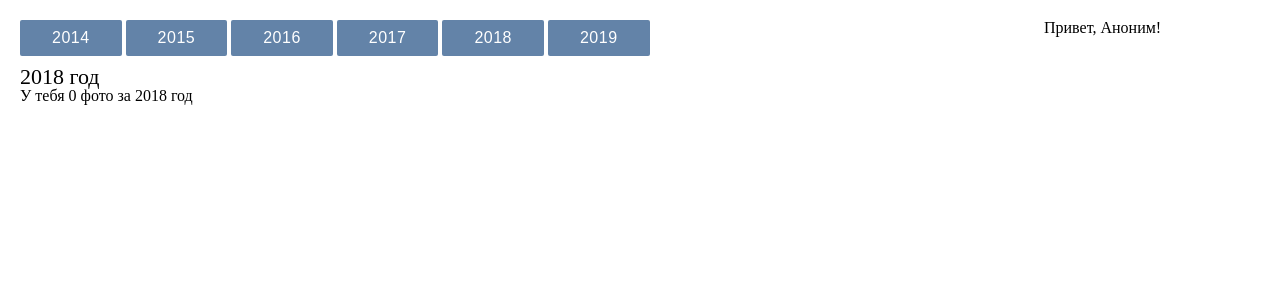
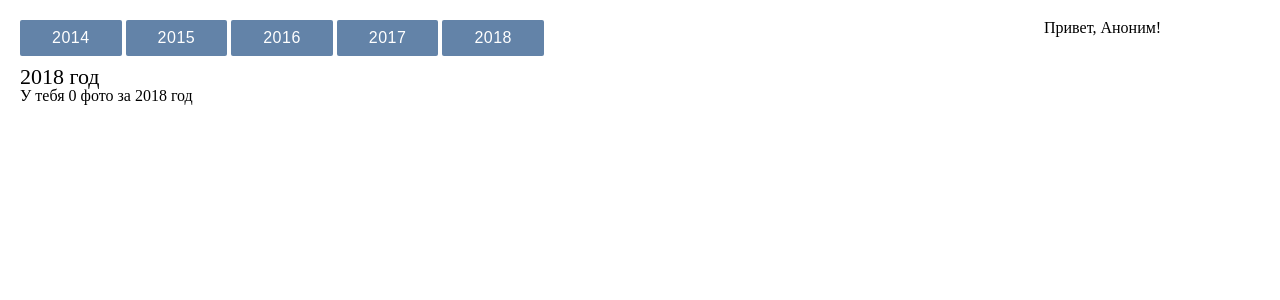
Before and after one commit to artemloiko/react-redux-learn, a React (Create React App) app: page / in a window 1280 px wide. Shown: the top 300 px of the page. Built offline with nearby package versions, Linux system fonts and the light colour scheme.

Commit message:
Remove unnecessary years buttons

```diff
--- a/src/components/Page.js
+++ b/src/components/Page.js
@@ -26,9 +26,6 @@ class Page extends React.Component {
           <button className="btn" onClick={this.onBtnClick}>
             2018
           </button>{' '}
-          <button className="btn" onClick={this.onBtnClick}>
-            2019
-          </button>{' '}
         </p>
         <h3>{year} год</h3>
         {isFetching ? (
```
